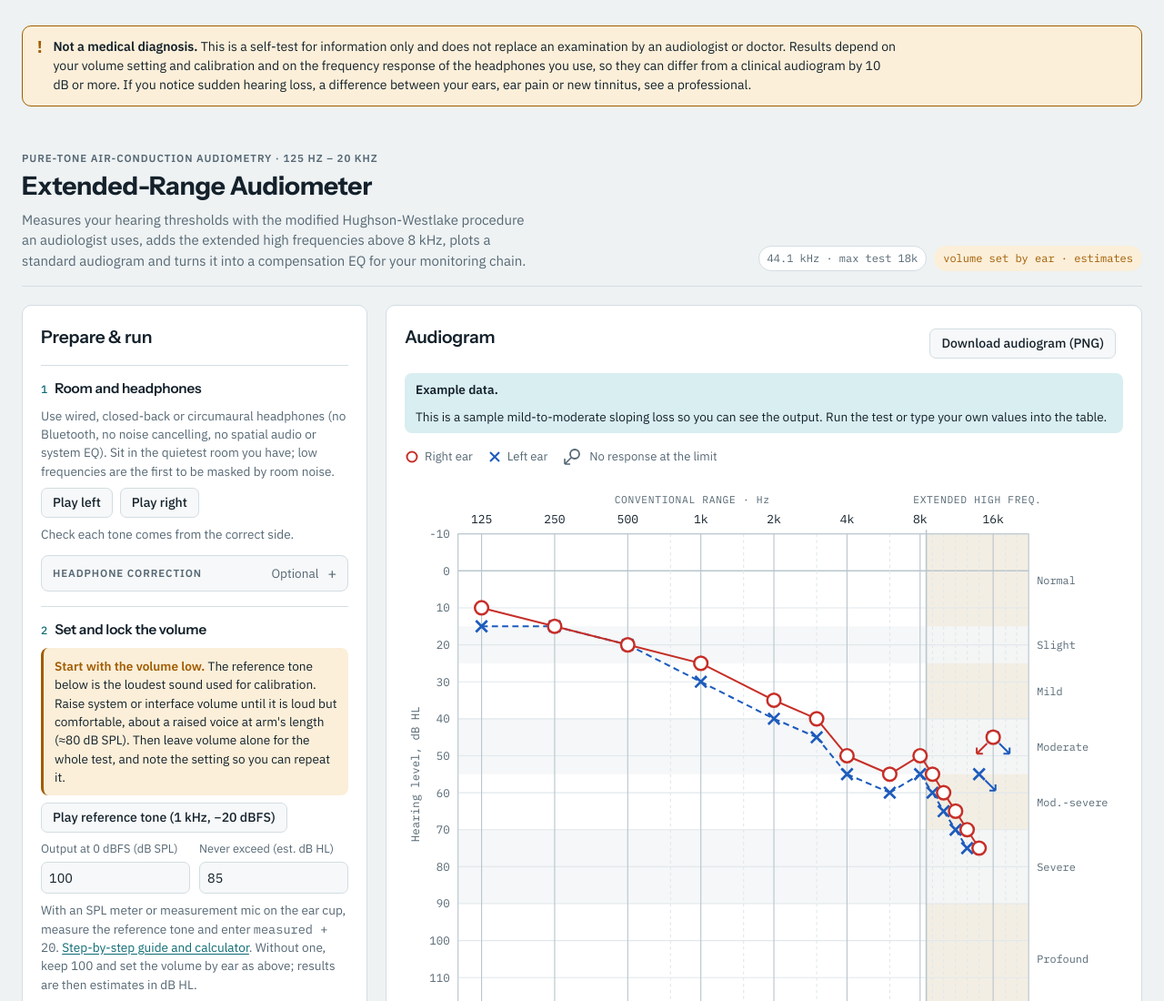
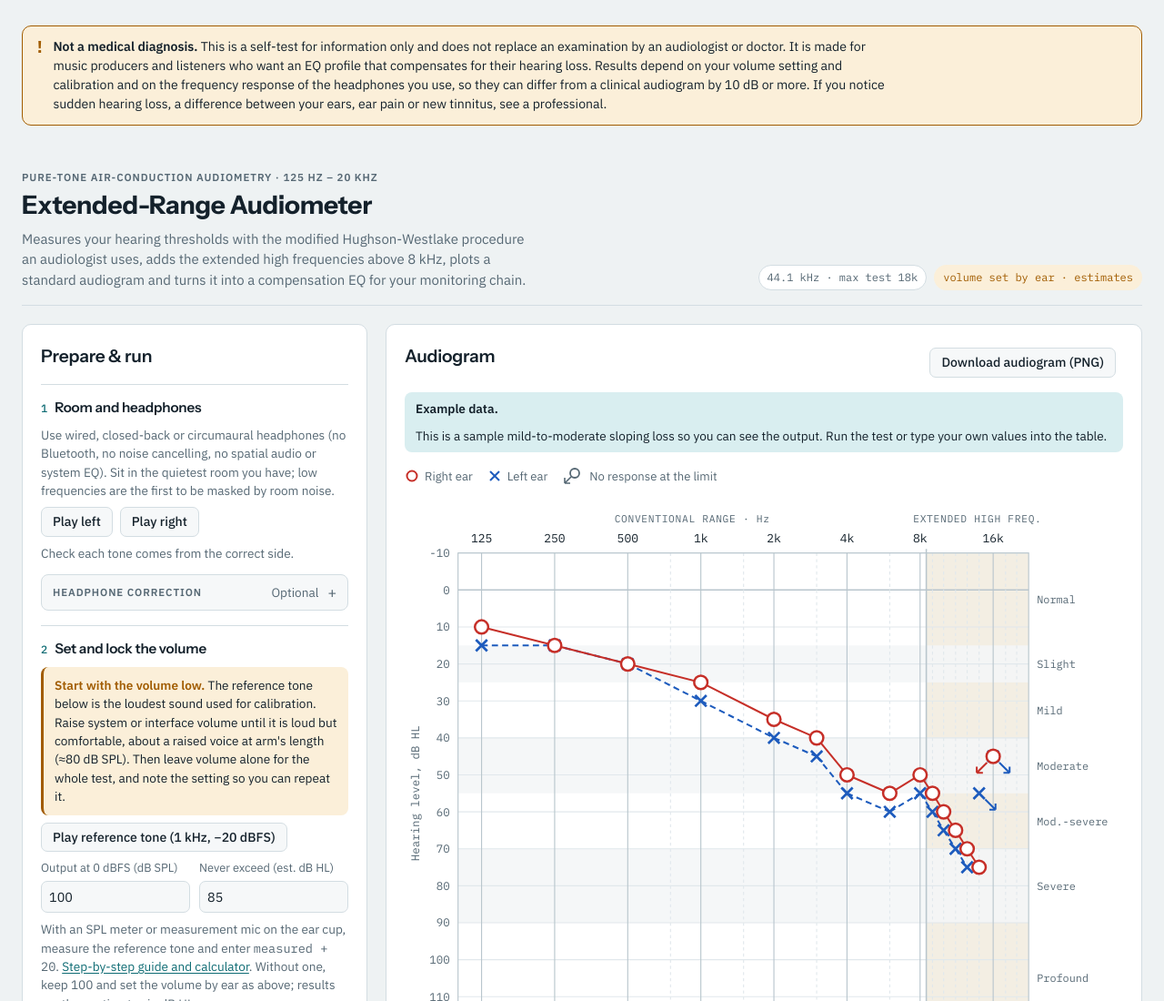
Before and after one commit to migwag/audiometer, a plain HTML site: page index.html in a window 1280 px wide. Shown: the top 1100 px of the page at 91% size. Drawn offline with Linux system fonts and the light colour scheme.

Commit message:
Say who the tool is for in the disclaimer
Co-Authored-By: Claude Opus 5.5 <noreply@anthropic.com>

```diff
--- a/index.html
+++ b/index.html
@@ -181,7 +181,7 @@ textarea{width:100%;min-height:190px;font-family:var(--f-mono);font-size:.78rem;
 <div class="wrap">
   <aside class="disclaimer" role="note" aria-label="Disclaimer">
     <span class="ico" aria-hidden="true">!</span>
-    <p><b>Not a medical diagnosis.</b> This is a self-test for information only and does not replace an examination by an audiologist or doctor. Results depend on your volume setting and calibration and on the frequency response of the headphones you use, so they can differ from a clinical audiogram by 10 dB or more. If you notice sudden hearing loss, a difference between your ears, ear pain or new tinnitus, see a professional.</p>
+    <p><b>Not a medical diagnosis.</b> This is a self-test for information only and does not replace an examination by an audiologist or doctor. It is made for music producers and listeners who want an EQ profile that compensates for their hearing loss. Results depend on your volume setting and calibration and on the frequency response of the headphones you use, so they can differ from a clinical audiogram by 10 dB or more. If you notice sudden hearing loss, a difference between your ears, ear pain or new tinnitus, see a professional.</p>
   </aside>
   <header class="top">
     <div>
```
